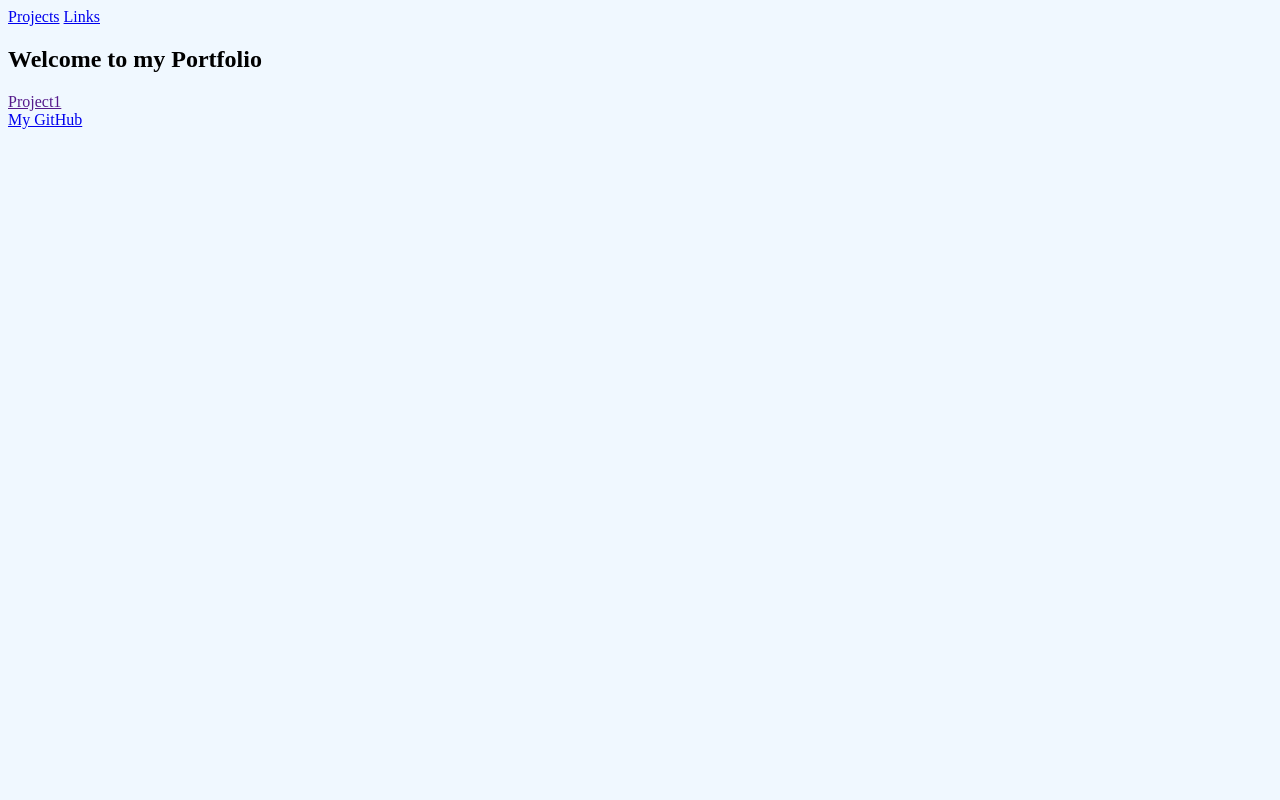
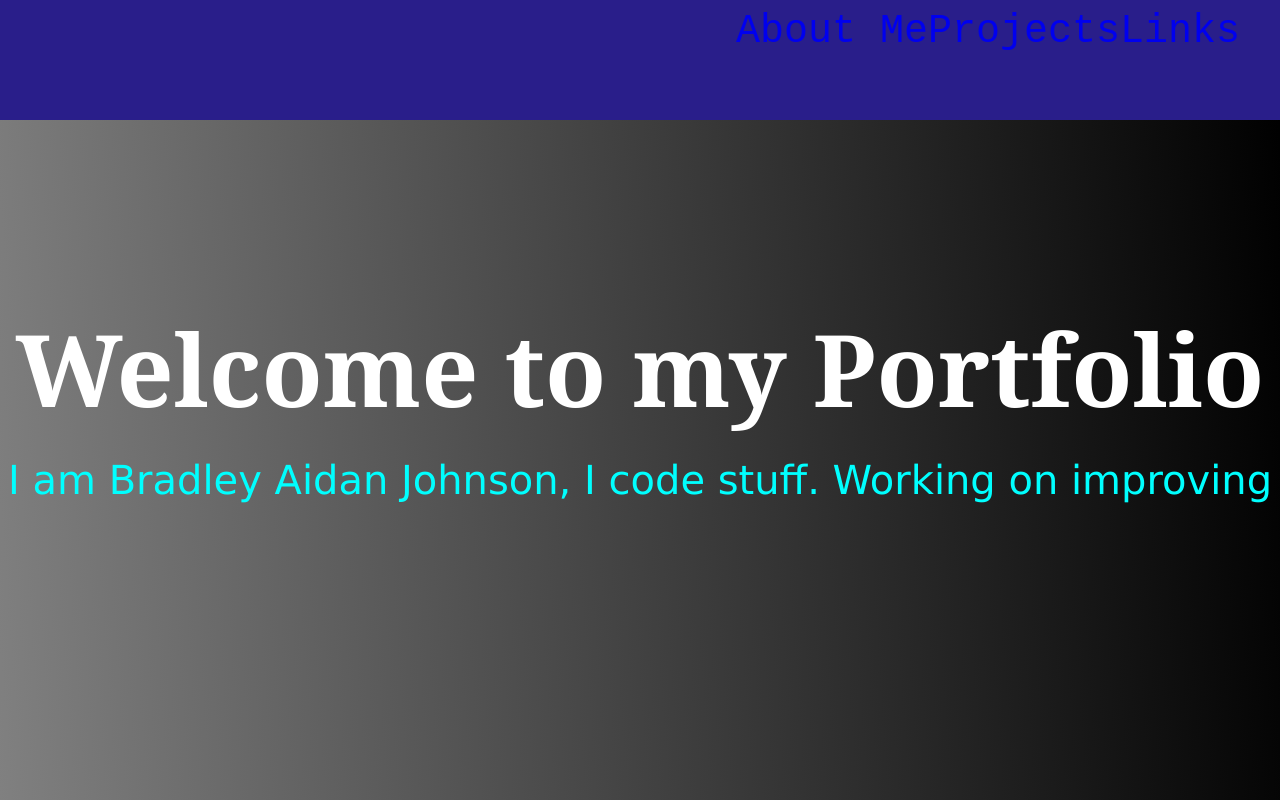
Before and after one commit to bradleyaidanjohnson/Personal-Portfolio-Webpage, a plain HTML site: page root/index.html in a window 1280 px wide. Drawn offline with Linux system fonts and the light colour scheme.

Commit message:
second commit

```diff
--- a/root/index.html
+++ b/root/index.html
@@ -9,10 +9,21 @@
   <body>
     <main>
       <nav id="navbar">
-        <a href="#projects">Projects</a>
-        <a href="#links">Links</a>
+        <ul class="nav-ul">
+          <li>
+            <a href="#welcome-section">About Me</a>
+          </li>
+          <li>
+            <a href="#projects">Projects</a>
+          </li>
+          <li>
+            <a href="#links">Links</a>
+          </li>
+        </ul>
       </nav>
-      <section id="welcome-section"><h1>Welcome to my Portfolio</h1></section>
+      <section id="welcome-section"><h1>Welcome to my Portfolio</h1>
+        <p id="bio">I am Bradley Aidan Johnson, I code stuff. Working on improving</p>
+      </section>
       <section id="projects">
         <div class="projects">
           <div class="project-title"><a href="">Project1</a></div>
--- a/root/styles.css
+++ b/root/styles.css
@@ -1,5 +1,111 @@
+:root {
+  --nav-background-color: rgb(41, 30, 138);
+  --nav-text-color: rgb(161, 160, 163);
+}
+
 * {
-  background-color: aliceblue;
+  padding: 0;
+  margin: 0
+}
+
+*,*::before,*::after {
+  box-sizing: inherit;
+}
+
+html {
+  box-sizing: border-box;
+  font-size: 62.5%;
+  scroll-behavior: smooth;
+}
+
+body {
+  font-family:'Lucida Sans', 'Lucida Sans Regular', 'Lucida Grande', 'Lucida Sans Unicode', Geneva, Verdana, sans-serif;
+  font-size: 1.8rem;
+  font-weight: 500;
+  line-height: 1.6;
+  color: green;
+}
+
+a {
+  text-decoration: none;
+}
+
+h1, h2, h3 {
+  font-family: Georgia, 'Times New Roman', Times, serif;
+  font-weight: 800;
+  text-align: center;
+  color: white;
+}
+
+h1 {
+  font-size: 10rem;
+}
+h2 {
+  font-size: 8rem;
+}
+h3 {
+  font-size: 6rem;
+}
+
+#navbar {
+  display: flex;
+  justify-content: flex-end;
+  position: fixed;
+  top: 0;
+  left: 0;
+  width: 100vw;
+  background-color: var(--nav-background-color);
+  color: var( --nav-text-color);
+  font-family:'Courier New', Courier, monospace;
+  font-size: 4rem;
+  z-index: 4;
+  height: 120px;
+}
+
+.nav-ul {
+  display: flex;
+  margin-right: 4rem;
+  list-style: none;
+}
+
+.nav-list a {
+  display: block;
+  padding: 2rem;
+}
+.nav-list a:hover {
+  background-color: brown;
+}
+
+
+
+#welcome-section {
+  display: flex;
+  flex-direction: column;
+  justify-content: center;
+  align-items: center;
+  height: 100vh;
+  width: 100%;
+  position: absolute;
+  top: 0;
+  background: linear-gradient(-94deg, black, grey)
+}
+
+#welcome-section p {
+  font-size: 4rem;
+  font-weight: 500;
+  color: aqua;
+  }
+
+.projects {
+  width: 80vw;
+  text-align: center;
+  background-color: blueviolet;
+  display: flex;
+  flex-direction: row;
+  flex-wrap: wrap;
+  padding: 10rem 3rem;
+  justify-content: center;
+  align-items: center;
 }
 
 @media (max-width: 500px) {
@@ -7,12 +113,3 @@
     background-color: red;
   }
 }
-
-.welcome {
-  height: 100vh;
-}
-
-.navbar {
-  position: fixed;
-  top: 0
-}
```
